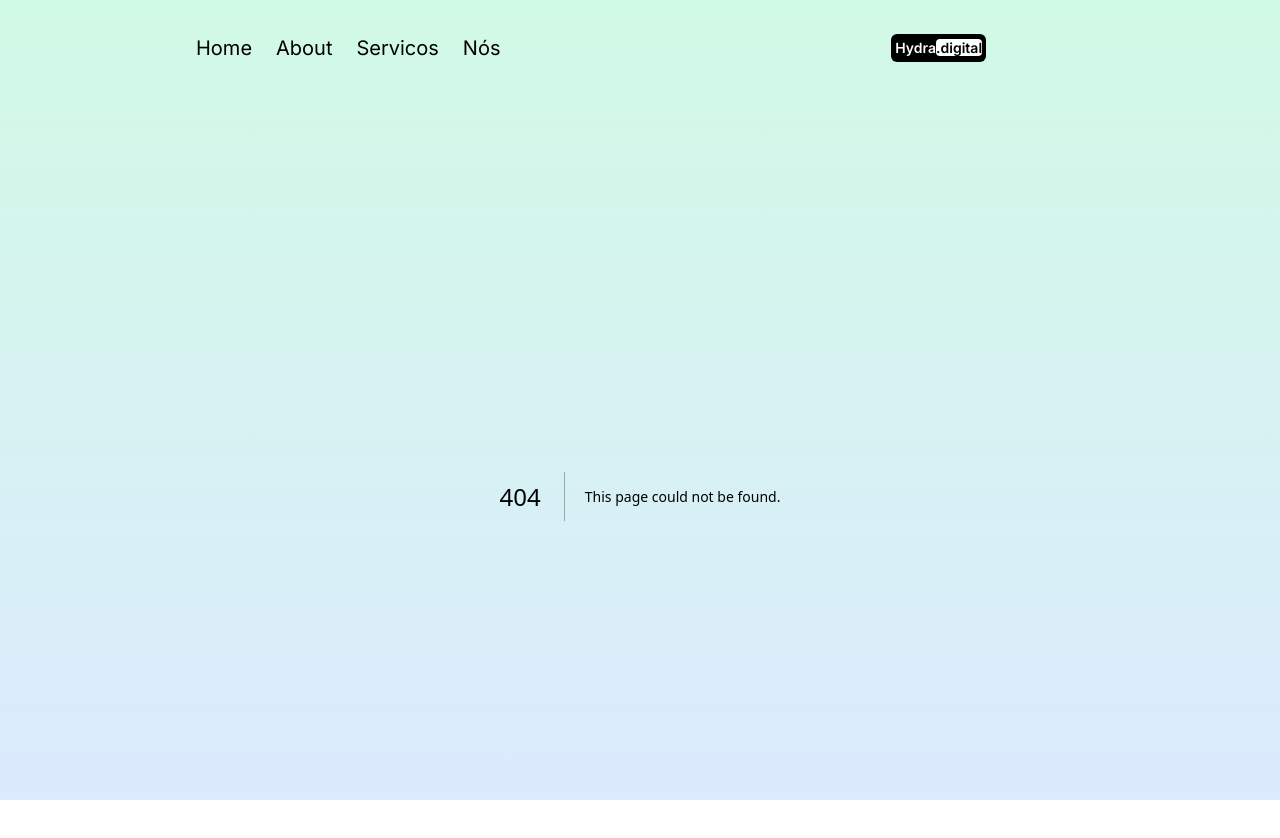
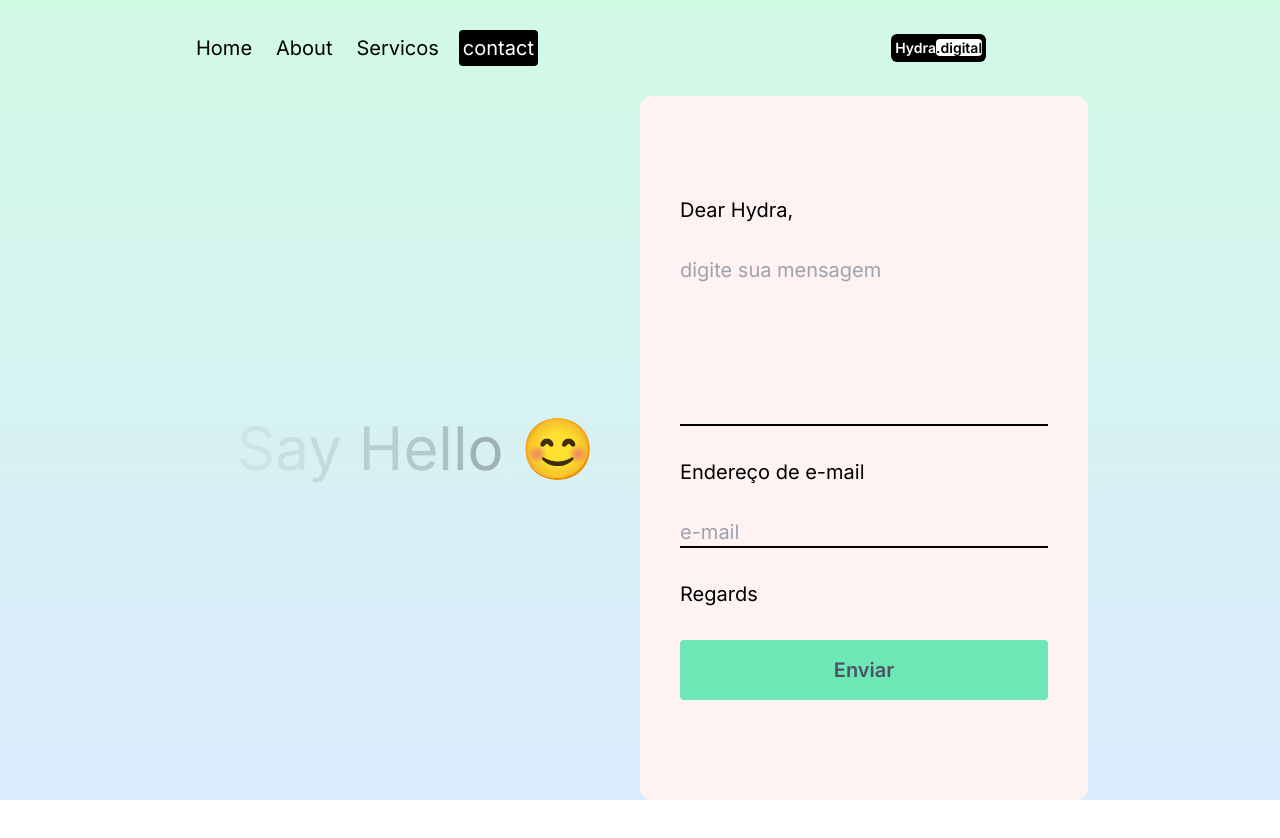
Before and after one commit to MAGJR/Agency, a Next.js app: page /contact in a window 1280 px wide. Before the commit this address had no page. Shown: the top 838 px of the page. After the commit the page ends 800 px from the top, so only its background shows below. Built offline with nearby package versions, Linux system fonts and the light colour scheme.

Commit message:
contact commit

```diff
--- a/app/components/Navbar/index.tsx
+++ b/app/components/Navbar/index.tsx
@@ -7,11 +7,12 @@ import { NavLink } from '../NavLink';
 import {motion} from 'framer-motion'
 
 
-const links= [
+    const links= [
     {url: '/', title: "Home"},
     {url: '/about', title: "About"},
     {url: '/servicos', title: "Servicos"},
-    {url: '/We', title: 'Nós'}
+    {url: '/contact', title: "contact"},
+
 ]
 export function NavBar () {
     const [open, setOpen] = useState(false);
--- /dev/null
+++ b/app/contact/page.tsx
@@ -0,0 +1,92 @@
+"use client"
+
+import {motion} from 'framer-motion'
+import { useRef, useState } from 'react'
+import emailjs from '@emailjs/browser';
+
+
+export default function ContactPage () {
+    const text ="Say Hello "
+    const [sucess, setSucess] = useState(false)
+    const [error, setError] = useState(false)
+
+    const form = useRef<HTMLFormElement[string]>();
+
+    const sendEmail = (e: React.FormEvent<HTMLFormElement>) => {
+        e.preventDefault();
+        setError(false);
+        setSucess(false);
+
+        emailjs
+          .sendForm(
+            process.env.NEXT_PUBLIC_SERVICE_ID!,
+            process.env.NEXT_PUBLIC_TEMPLATE_ID!,
+            form.current,
+            process.env.NEXT_PUBLIC_PUBLIC_KEY
+          )
+          .then(
+            () => {
+                setSucess(true);
+              form.current.reset();
+            },
+            () => {
+              setError(true);
+            }
+          );
+      };
+
+
+
+
+    return (
+    <motion.div
+    className='h-full'
+    initial={{y: "-200vh"}}
+    animate={{y: "0%"}}
+    transition={{duration: 1}}
+    >
+        <div className='h-full flex flex-col lg:flex-row px-4 sm:px-8 md:px-12 lg:px-20 xl:px-48'>
+        {/* TEXT CONTAINER */}
+        <div className='h-1/2 lg:h-full lg:w-1/2 flex items-center justify-center text-6xl'>
+            <div>
+            {text.split("").map((letter, index) => (
+                <motion.span
+                key={index}
+                initial={{opacity:1}}
+                animate={{opacity:0}}
+                transition={{duration:3, repeat:Infinity, delay: index*0.1}}
+                >
+                {letter}
+                </motion.span>
+            ))}
+            😊
+            </div>
+        </div>
+        {/* FORM CONTAINER */}
+        <form
+        onSubmit={sendEmail}
+        ref={form}
+        className='h-1/2 lg:h-full lg:w-1/2 bg-red-50 rounded-xl text-xl flex flex-col gap-8 justify-center p-10'>
+            <span>Dear Hydra,</span>
+            <textarea
+            placeholder="digite sua mensagem"
+            rows={6}
+            className='bg-transparent border-b-2 border-b-black outline-none resize-none'
+            name="user_message"
+            />
+            <span>Endereço de e-mail</span>
+            <input
+            type='text'
+            name="user_email"
+            placeholder='e-mail'
+            className='bg-transparent border-b-2 border-b-black outline-none '
+            />
+            <span>Regards</span>
+            <button className='bg-emerald-300 rounded font-semibold text-gray-600 p-4'>Enviar</button>
+            {sucess && <span className='text-green-600 font-semibold'> Sua mensagem foi enviada!</span>}
+            {error && <span className='text-red-600 font-semibold'> Alguma coisa deu errada, tente novamente</span>}
+        </form>
+        </div>
+    </motion.div>
+)
+}
--- a/app/servicos/page.tsx
+++ b/app/servicos/page.tsx
@@ -12,7 +12,7 @@ const items = [
       title: "React Commerce",
       desc: "Lorem ipsum dolor sit amet consectetur adipisicing elit. Dolores ab id ad nesciunt quo aut corporis modi? Voluptate, quos sunt dolorum facilis, id eum sequi placeat accusantium saepe eos laborum.",
       img: "https://images.pexels.com/photos/18073372/pexels-photo-18073372/free-photo-of-young-man-sitting-in-a-car-on-a-night-street.jpeg?auto=compress&cs=tinysrgb&w=1600&lazy=load",
-      link: "https://lama.dev",
+      link: "",
     },
     {
       id: 2,
@@ -20,7 +20,7 @@ const items = [
       title: "Next.js Medium Blog",
       desc: "Lorem ipsum dolor sit amet consectetur adipisicing elit. Dolores ab id ad nesciunt quo aut corporis modi? Voluptate, quos sunt dolorum facilis, id eum sequi placeat accusantium saepe eos laborum.",
       img: "https://images.pexels.com/photos/18023772/pexels-photo-18023772/free-photo-of-close-up-of-a-person-holding-a-wristwatch.jpeg?auto=compress&cs=tinysrgb&w=1600&lazy=load",
-      link: "https://lama.dev",
+      link: "",
     },
     {
       id: 3,
@@ -28,7 +28,7 @@ const items = [
       title: "Vanilla Book App",
       desc: "Lorem ipsum dolor sit amet consectetur adipisicing elit. Dolores ab id ad nesciunt quo aut corporis modi? Voluptate, quos sunt dolorum facilis, id eum sequi placeat accusantium saepe eos laborum.",
       img: "https://images.pexels.com/photos/6894528/pexels-photo-6894528.jpeg?auto=compress&cs=tinysrgb&w=1600&lazy=load",
-      link: "https://lama.dev",
+      link: "",
     },
     {
       id: 4,
@@ -36,7 +36,7 @@ const items = [
       title: "Spotify Music App",
       desc: "Lorem ipsum dolor sit amet consectetur adipisicing elit. Dolores ab id ad nesciunt quo aut corporis modi? Voluptate, quos sunt dolorum facilis, id eum sequi placeat accusantium saepe eos laborum.",
       img: "https://images.pexels.com/photos/18540208/pexels-photo-18540208/free-photo-of-wood-landscape-water-hill.jpeg?auto=compress&cs=tinysrgb&w=1260&h=750&dpr=2",
-      link: "https://lama.dev",
+      link: "",
     },
   ];
 
@@ -54,7 +54,10 @@ export default function Servicos () {
         transition={{}}
         className="">
         <div className='h-[600vh] relative' ref={ref}>
-        <div className='w-screen h-[calc(100vh-6rem)] flex items-center justify-center text-8xl text-center'>Nosso trabalho</div>
+        <div className='w-screen h-[calc(100vh-6rem)] flex items-center justify-center  text-8xl text-center'>
+          <h1 className='text-6xl font-semibold '>Nosso trabalho</h1>
+
+          </div>
         <div className='sticky top-0 flex h-screen gap-4 items-center overflow-hidden'>
           <motion.div style={{ x }} className='flex'>
           <div className='h-screen w-screen flex items-center justify-center bg-gradient-to-r from-emerald-300 to-blue-200' />
@@ -76,7 +79,7 @@ export default function Servicos () {
             </div>
         </div>
             <div className='w-screen h-screen flex flex-col gap-16 items-center justify-center text-center mt-36'>
-              <h1 className='text-8xl '>Você tem algum projeto?</h1>
+              <h1 className='text-6xl  '>Você tem algum projeto?</h1>
               <div className='relative '>
               <motion.svg
             animate={{ rotate: 360 }}
@@ -96,7 +99,9 @@ export default function Servicos () {
               </textPath>
             </text>
           </motion.svg>
-          <Link href="/contact" className='w-16 h-16 md:w-28 absolute top-0 left-0 right-0 bottom-0 m-auto bg-black text-white rounded-full flex items-center justify-center'>Testando as coisas</Link>
+          <Link href="/contact" className='w-16 h-16 md:w-28 absolute top-0 left-0 right-0 bottom-0 m-auto bg-black text-white rounded-full flex items-center justify-center'>
+            Hydra
+            </Link>
               </div>
             </div>
 
--- a/package.json
+++ b/package.json
@@ -9,6 +9,7 @@
     "lint": "next lint"
   },
   "dependencies": {
+    "@emailjs/browser": "^4.1.0",
     "framer-motion": "^11.0.5",
     "next": "14.1.0",
     "react": "^18",
```
Also changed, not shown: app/components/sei.tsx (deleted), 2 other files (tests, documents, lock files or other folders).
